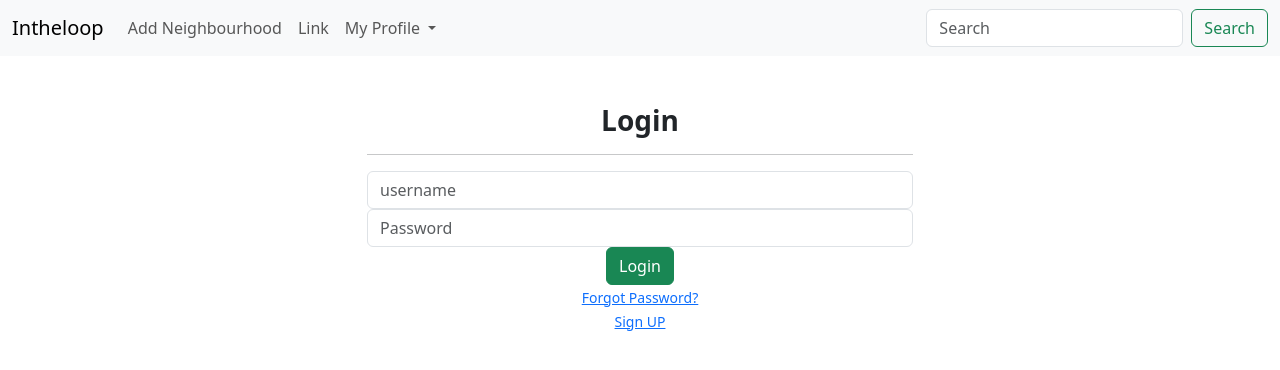
After one commit to Angelamutyota/Intheloop, a Django app: page /login/ in a window 1280 px wide. The commit adds this page. Shown: the top 370 px of the page. Run offline with Django 3.2, Linux system fonts and the light colour scheme; some libraries are stand-ins or nearby versions.

```diff
--- /dev/null
+++ b/neighbourhoodapp/templates/accounts/login.html
@@ -0,0 +1,57 @@
+{%extends "base.html"%}
+{% load bootstrap5 %}
+{% load static %}
+{% block content %}
+<div class="body">
+    <div class="container mt-5">
+
+        <div class="row">
+            <div class="col-md-3"></div>
+            <div class="col-md-6">
+                <div class="login-form text-center">
+                    <form class="userr" action="" method="post">
+                        {% csrf_token %}
+
+                        <div class="text-center mb-4">
+                            <legend>
+                                <h3><strong>Login</strong></h3>
+                            </legend>
+                            <hr>
+
+                            <div class="form-group">
+                                <input type="text" name="username" class="form-control form-control-user"
+                                    id="exampleInputPassword" placeholder="username">
+                            </div>
+                            <div class="form-group">
+                                <input type="password" name="password" class="form-control form-control-user"
+                                    id="exampleInputPassword" placeholder="Password">
+                            </div>
+                            <!-- <div class="form-group">
+                                <div class="custom-control custom-checkbox small">
+                                    <input type="checkbox" class="custom-control-input" id="customCheck">
+                                    <label id="w" class="custom-control-label" for="customCheck">Remember Me</label>
+                                </div>
+                            </div> -->
+                            <button type="submit" id="btn" class="btn btn-success btn-block">Login</button>
+                    </form>
+                    {% for message in messages %}
+                        <p id="messages">{{message}}</p>
+                    {% endfor %}
+                    <br>
+                    <div id="p" class="text-center">
+                        <a class="small" href="#">Forgot Password?</a>
+                    </div>
+                    <div id="p" class="text-center">
+                        <a class="small" href="{% url 'register' %}">Sign UP</a>
+                    </div>
+                    <!-- <div id="q" class="text-center">
+                        <small class="text-muted">Need an account? Contact human resource for registration and
+                            credential assignment. </small>
+                    </div> -->
+                </div>
+            </div>
+        </div>
+    </div>
+</div>
+
+{% endblock %}
--- a/neighbourhoodapp/templates/navbar.html
+++ b/neighbourhoodapp/templates/navbar.html
@@ -14,11 +14,11 @@
         </li>
         <li class="nav-item dropdown">
           <a class="nav-link dropdown-toggle" href="#" id="navbarDropdown" role="button" data-bs-toggle="dropdown" aria-expanded="false">
-            Dropdown
+              My Profile
           </a>
           <ul class="dropdown-menu" aria-labelledby="navbarDropdown">
-            <li><a class="dropdown-item" href="#">Action</a></li>
-            <li><a class="dropdown-item" href="#">Another action</a></li>
+            <li><a class="dropdown-item" href="{% url 'profile' %}">{{request.user }}</a></li>
+            <li><a class="dropdown-item" href="{% url 'logout' %}">Logout</a></li>
           </ul>
         </li>
 
--- a/neighbourhoodapp/urls.py
+++ b/neighbourhoodapp/urls.py
@@ -11,6 +11,10 @@ urlpatterns =[
 
     path('',views.index, name = 'index'),
     path('newhood/', views.create_hood, name='newhood'),
+    path('profile/', views.profile, name= 'profile'),
+    path('updateprofile/', views.update_profile, name= 'updateprofile'),
+
+
 ]
 if settings.DEBUG:
     urlpatterns+= static(settings.MEDIA_URL, document_root = settings.MEDIA_ROOT)
--- a/neighbourhoodapp/views.py
+++ b/neighbourhoodapp/views.py
@@ -1,8 +1,11 @@
-from neighbourhoodapp.models import NeighbourHood
+from neighbourhoodapp.models import NeighbourHood, Profile
 from django.shortcuts import render, redirect, get_object_or_404
 from django.http  import HttpResponse
 from django.shortcuts import render
-from .forms import NeighbourHoodForm, UserCreationForm, ProfileForm
+from .forms import NeighbourHoodForm, CreateUserForm, ProfileForm
+from django.contrib import messages
+from django.contrib.auth import authenticate, login, logout
+from django.contrib.auth.decorators import login_required
 
 # Create your views here.
 def index(request):
@@ -20,3 +23,68 @@ def create_hood(request):
     else:
         form = NeighbourHoodForm()
     return render(request, 'newhood.html', {'form': form})
+
+def registerPage(request):
+    form = CreateUserForm()
+
+    if request.method == 'POST':
+        form = CreateUserForm(request.POST)
+        if form.is_valid():
+            form.save()
+            return redirect('loginpage')
+        name = form.cleaned_data.get("username")
+        messages.success(request, 'Account was created for' , name)
+    context = {'form':form, 'profile':profile}
+    return render(request, 'accounts/register.html', context)
+
+def loginPage(request):
+    if request.method == 'POST':
+        username = request.POST.get("username")
+        password = request.POST.get("password")
+
+        user = authenticate(request,username=username,password=password)
+
+        if user is not None:
+            login(request,user)
+            return redirect('index')
+        else:
+            messages.info(request, 'Incorrect Username or Password')
+    context = {}
+    return render(request, 'accounts/login.html', context)
+
+def logoutpage(request):
+    logout(request)
+    return redirect('loginpage')
+
+def profile(request):
+    try:
+        profile = request.user.profile
+    except Profile.DoesNotExist:
+        profile = Profile(user=request.user)
+    user = request.user
+    if request.method == 'POST':
+        prof_form = ProfileForm(request.POST, request.FILES, instance=request.user.profile)
+        if prof_form.is_valid():
+            prof_form.save()
+            return redirect(request.path_info)
+    else:
+        prof_form = ProfileForm(instance=request.user.profile)
+    profiles = Profile.objects.filter(user=user)
+    context = {
+        'profiles': profiles,
+        'prof_form': prof_form,
+    }
+    return render(request, 'profile.html', context)
+
+def update_profile(request):
+    if request.method == 'POST':
+            prof_form = ProfileForm(request.POST, request.FILES, instance=request.user.profile)
+            if prof_form.is_valid():
+                prof_form.save()
+                return redirect(request.path_info)
+    else:
+        prof_form = ProfileForm(instance=request.user.profile)
+        context = {
+            'prof_form': prof_form,
+        }
+    return render(request, 'updateprofile.html', context)
```
Also changed, not shown: neighbourhoodapp/templates/profile.html (added, +35 -0 lines), neighbourhoodapp/templates/updateprofile.html (added, +15 -0 lines), media/images/bird.jpg (added), neighbourhoodapp/templates/accounts/register.html (added).
